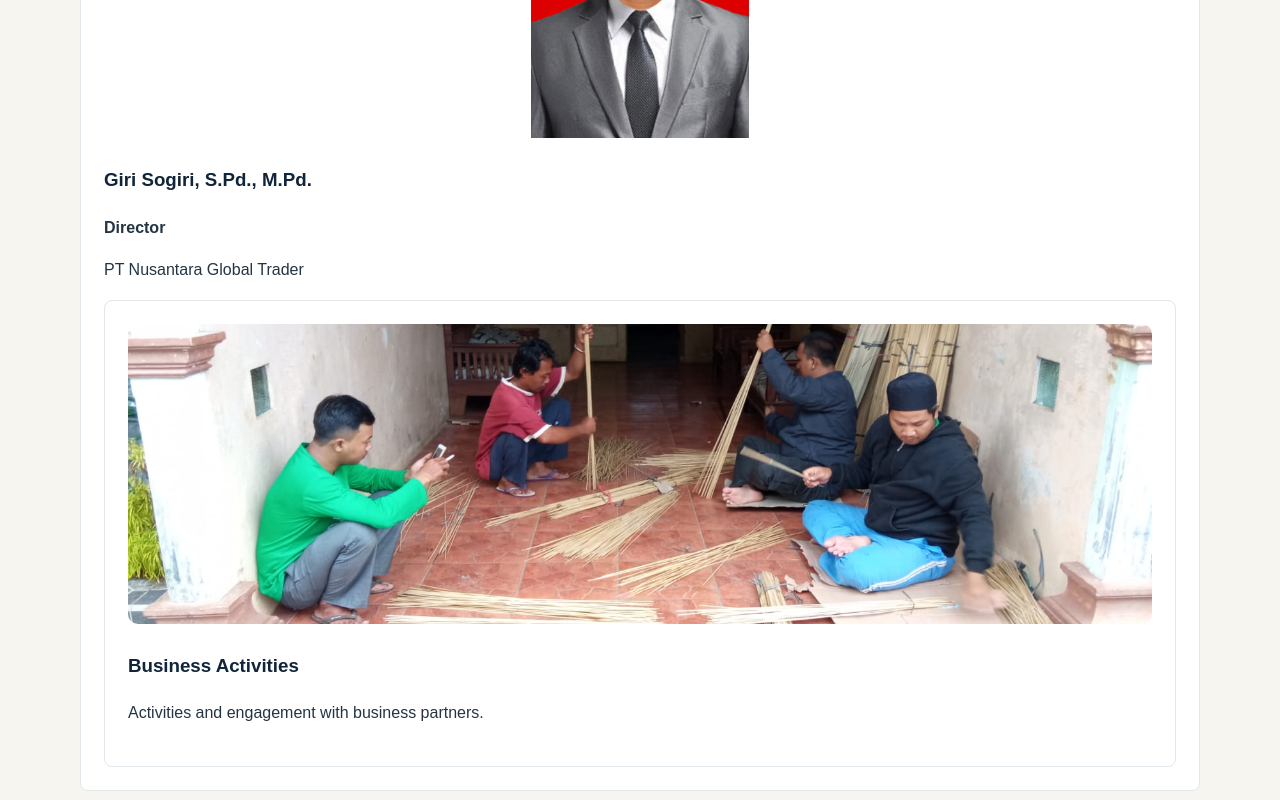
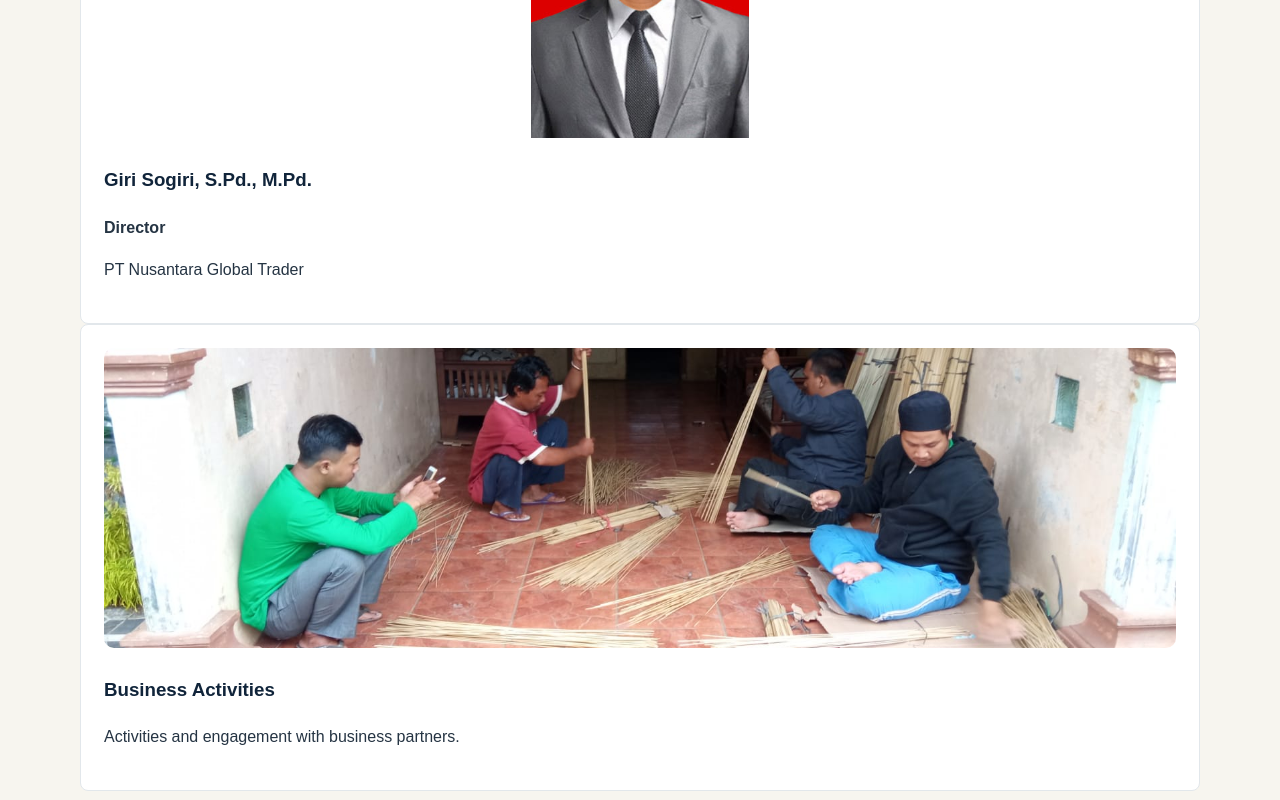
Before and after one commit to nusantaraglobaltrader/pt-nusantara-global-trader, a plain HTML site: page index.html in a window 1280 px wide. Shown: the part 1581-2381 px from the top of the page. Drawn offline with Linux system fonts and the light colour scheme.

Commit message:
Add team and activities section to index.html
Added a new section highlighting the team and business activities, including images and descriptions.

```diff
--- a/index.html
+++ b/index.html
@@ -9,8 +9,7 @@
 <section class="hero"><div class="wrap"><div class="eyebrow">Indonesian Products · Global Opportunities</div><h1>Connecting Local Potential with Global Markets.</h1><p>PT Nusantara Global Trader is an Indonesia-based trading company connecting international buyers with local farmers, artisans, SMEs, producers and business partners.</p><a class="btn" href="#products">Explore Our Products</a><a class="btn alt" href="https://wa.me/6281395035747?text=Hello%2C%20I%20would%20like%20to%20request%20a%20quotation." target="_blank">Request a Quotation</a></div></section>
 <
   ><div class="wrap two"><div><div class="eyebrow">About Us</div><h2>A trading partner rooted in Indonesia.</h2><p>Based in Ciamis, West Java, PT Nusantara Global Trader develops trading opportunities for selected Indonesian commodities, coconut-based products, handicrafts and locally sourced goods.</p><p>We build connections with farmers, collectors, cooperatives, artisans, SMEs and producers, coordinating sourcing according to buyer specifications, availability and agreed quality requirements.</p><p>Our approach is built on clear communication, responsible sourcing, practical coordination and long-term business relationships.</p></div><div class="panel"><h3>Our Commitment</h3><ul><li>Buyer-oriented sourcing and procurement</li><li>Transparent product and order communication</li><li>Coordination of quality checks and packaging</li><li>Flexible cooperation with local suppliers</li><li>Long-term relationships with buyers and producers</li></ul></div></div></section>
-<section class="soft"><div class="wrap"><div class="eyebrow">OUR TEAM & ACTIVITIES</div><h2>People Behind Our Business</h2><p class="lead">Our leadership and business activities reflect our commitment to building trusted partnerships and connecting Indonesian products with global markets.</p><div style="display:grid;grid-template-columns:repeat(auto-fit,minmax(260px,1fr));gap:24px;margin-top:28px;"><div class="card"><img src="https://raw.githubusercontent.com/nusantaraglobaltrader/pt-nusantara-global-trader/main/leader-compny_PT.jpg" alt="Company Leader" style="width:100%;height:300px;object-fit:contain;border-radius:10px;"><h3>Giri Sogiri, S.Pd., M.Pd.</h3><p><strong>Director</strong></p><p>PT Nusantara Global Trader</p>
-</div</div><div class="card"><img src="WhatsApp%20Image%202023-07-13%20at%2012.19.39.jpeg" alt="Company Activities" style="width:100%;height:300px;object-fit:cover;border-radius:10px;"><h3>Business Activities</h3><p>Activities and engagement with business partners.</p></div></div></div></section>
+<section class="soft"><div class="wrap"><div class="eyebrow">OUR TEAM & ACTIVITIES</div><h2>People Behind Our Business</h2><p class="lead">Our leadership and business activities reflect our commitment to building trusted partnerships and connecting Indonesian products with global markets.</p><div style="display:grid;grid-template-columns:repeat(auto-fit,minmax(260px,1fr));gap:24px;margin-top:28px;"><div class="card"><img src="https://raw.githubusercontent.com/nusantaraglobaltrader/pt-nusantara-global-trader/main/leader-compny_PT.jpg" alt="Company Leader" style="width:100%;height:300px;object-fit:contain;border-radius:10px;"><h3>Giri Sogiri, S.Pd., M.Pd.</h3><p><strong>Director</strong></p><p>PT Nusantara Global Trader</p></div></div><div class="card"><img src="WhatsApp%20Image%202023-07-13%20at%2012.19.39.jpeg" alt="Company Activities" style="width:100%;height:300px;object-fit:cover;border-radius:10px;"><h3>Business Activities</h3><p>Activities and engagement with business partners.</p></div></div></div></section>
   <section class="soft" id="products"><div class="wrap"><div class="eyebrow">Our Product Portfolio</div><h2>Products from Indonesia</h2><p class="lead">Availability, specifications, minimum order quantities and supply schedules are confirmed individually for each inquiry.</p><div class="grid">
 <div class="card"><img src="kelapa.jpeg" alt="Coconut Products" style="width:100%;height:190px;object-fit:cover;border-radius:10px;"><h3>Coconut Products</h3><p>Mature and semi-husked coconuts, copra and selected coconut-derived products, subject to supplier availability and export requirements.</p></div>
 <div class="card"><img src="pengrajin.jpeg" alt="Coconut-Based Handicrafts" style="width:100%;height:190px;object-fit:cover;border-radius:10px;"><h3>Coconut-Based Handicrafts</h3><p>Handwoven tissue boxes, file and book organizers, and household accessories made by Indonesian local artisans.</p></div>
```
